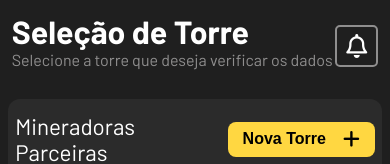
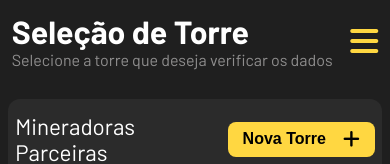
Before and after one commit to Monit-Ore/MonitOre-website, a website: page public/selecao_torre.html in a window 390 px wide. Shown: the top 164 px of the page. Drawn offline with Linux system fonts and the light colour scheme; no server answers.

Commit message:
fix/ Arrumando responsividade do botão de notificação e da menubar

```diff
--- a/public/css/selecao_torre.css
+++ b/public/css/selecao_torre.css
@@ -22,7 +22,7 @@ body {
 
 .btn-notificacao {
     background-color: #1f1f1f;
-    border: 2px solid #8f8e8e;
+    border: 2px solid var(--cinza);
     border-radius: 5px;
     padding: 7px 9px;
     position: fixed;
@@ -32,9 +32,33 @@ body {
     cursor: pointer;
 }
 
-.btn-notificacao i {
-    color: #ffffff;
+.btn-notificacao .icone-sino {
+    color: var(--branco);
     font-size: 1.5rem;
+}
+
+.btn-notificacao .icone-menu {
+    color: var(--amarelo);
+    font-size: 2rem;
+    display: none;
+}
+
+@media (max-width: 768px) {
+    .btn-notificacao {
+        background: transparent;
+        border: none;
+        border-radius: 0;
+        padding: 0;
+        position: absolute;
+    }
+
+    .btn-notificacao .icone-sino {
+        display: none !important;
+    }
+
+    .btn-notificacao .icone-menu {
+        display: inline-block !important;
+    }
 }
 
 header {
--- a/public/selecao_torre.html
+++ b/public/selecao_torre.html
@@ -16,7 +16,8 @@
   </head>
   <body>
     <button class="btn-notificacao">
-      <i class="fa-regular fa-bell"></i>
+      <i class="fa-regular fa-bell icone-sino"></i>
+      <i class="fa-solid fa-bars icone-menu"></i>
     </button>
     <header>
       <h1>Seleção de Torre</h1>
```
